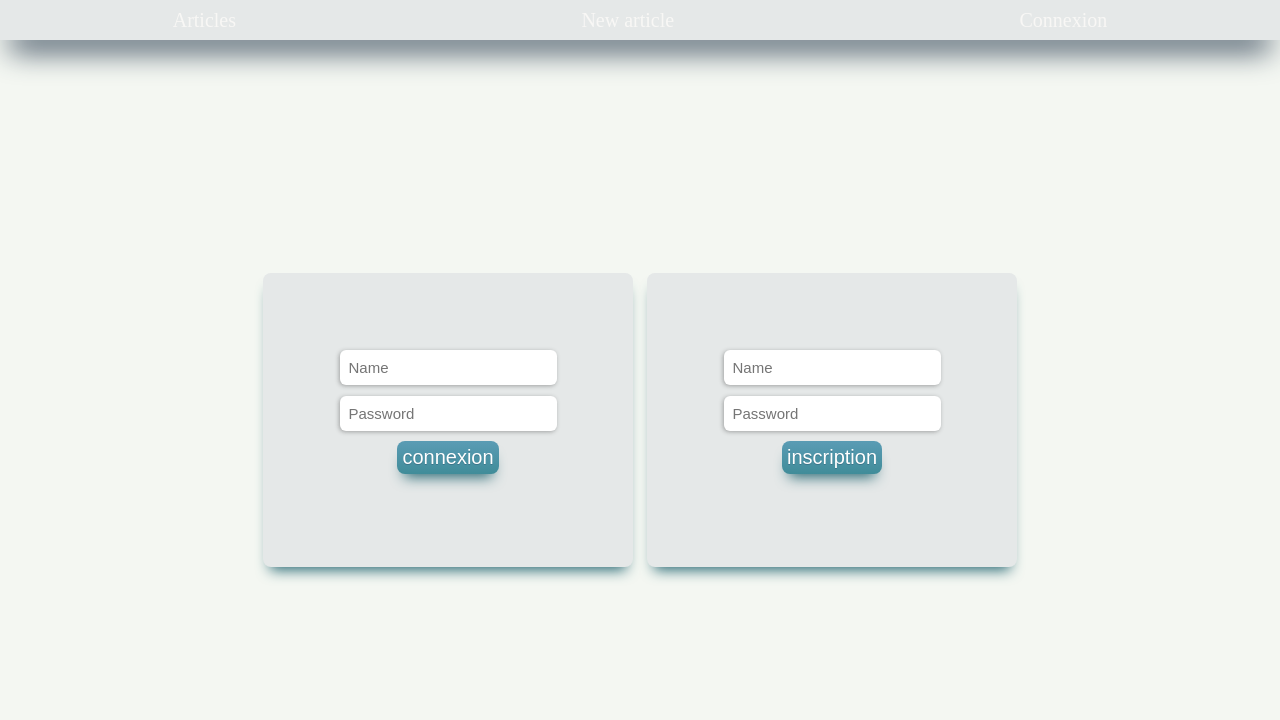
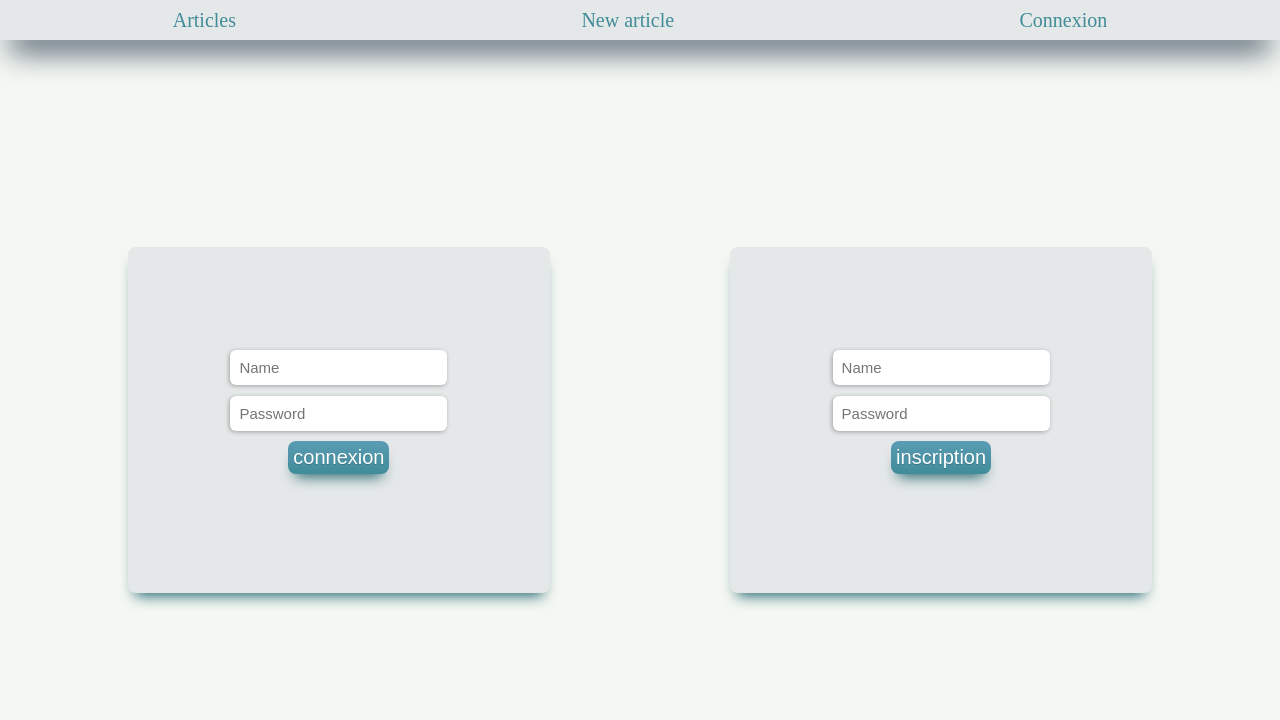
Before and after one commit to yanntyb/blog, a PHP site: page / in a window 1280 px wide. Shown: the top 720 px of the page. Run offline with PHP 8.4, Linux system fonts and the light colour scheme; some libraries are stand-ins or nearby versions.

Commit message:
responsive

```diff
--- a/assets/css/style.css
+++ b/assets/css/style.css
@@ -74,7 +74,7 @@ input:focus, textarea:focus{
     list-style: none;
     width: 100%;
     height: 100%;
-    color: #408c99 !important;
+
 
 }
 
@@ -89,7 +89,7 @@ input:focus, textarea:focus{
 
 a{
     text-decoration: none;
-    color: #f8f7f5;
+    color: #408c99;
     font-size: 2rem;
 }
 
@@ -251,8 +251,8 @@ input[type=submit]:active {
     padding: 10%;
     display: flex;
     flex-direction: row;
-    justify-content: space-around;
-    width: 80%;
+    justify-content: space-between;
+    width: 100%;
 }
 
 #connexion div{
@@ -277,6 +277,25 @@ input[type=submit]:active {
     color: dodgerblue;
 }
 
+@media screen and (max-width: 800px){
+    #connexion{
+        flex-direction: column;
+    }
+    #connexion form{
+        margin: 10%;
+    }
+    #connexion input{
+        width: 100%;
+    }
+}
+
+@media screen and (max-width: 500px){
+    #connexion form{
+        margin: 10%;
+        padding: 5%;
+    }
+}
+
 @keyframes error {
     from{opacity : 100}
     to{opacity: 0}
```
